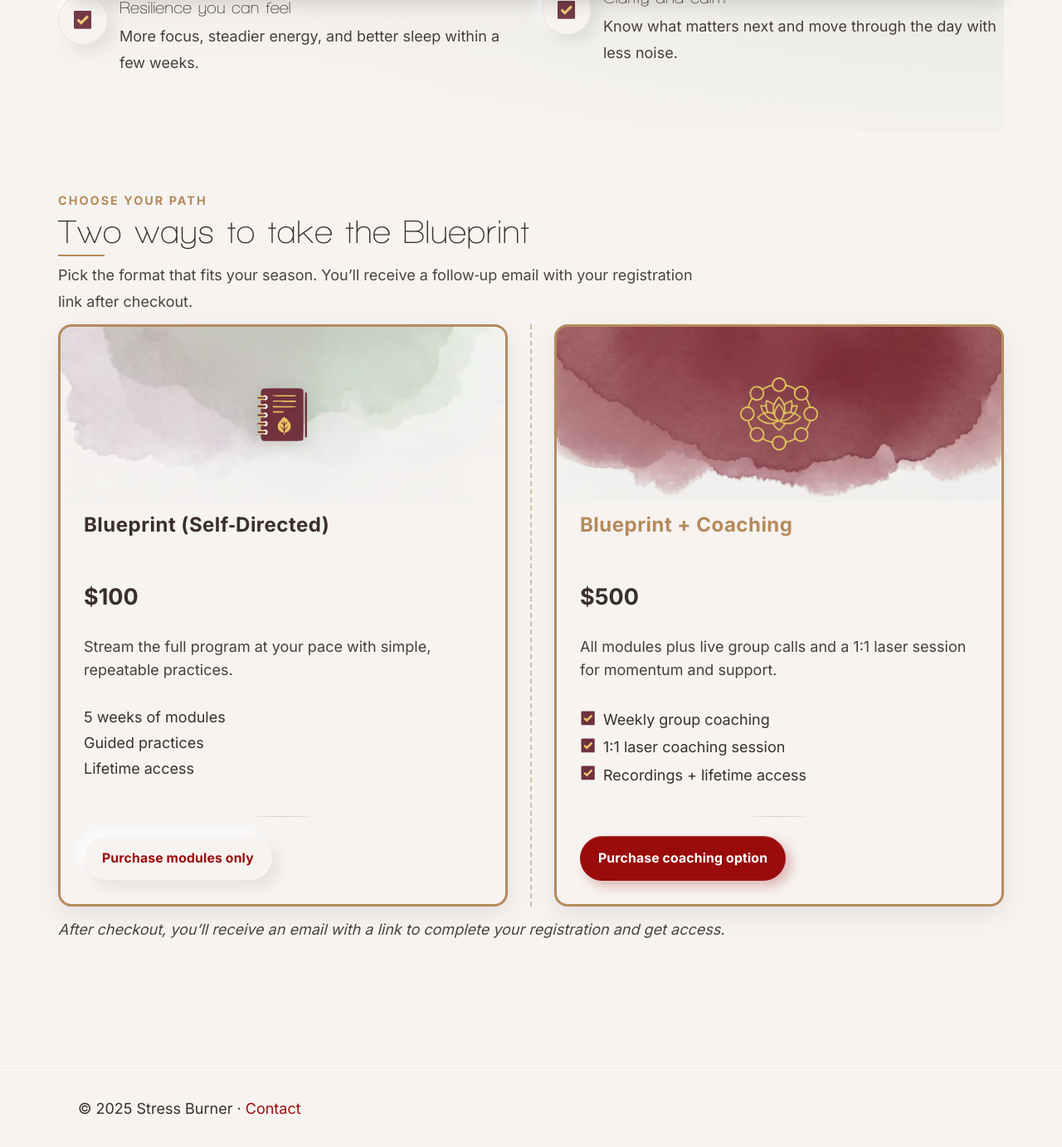
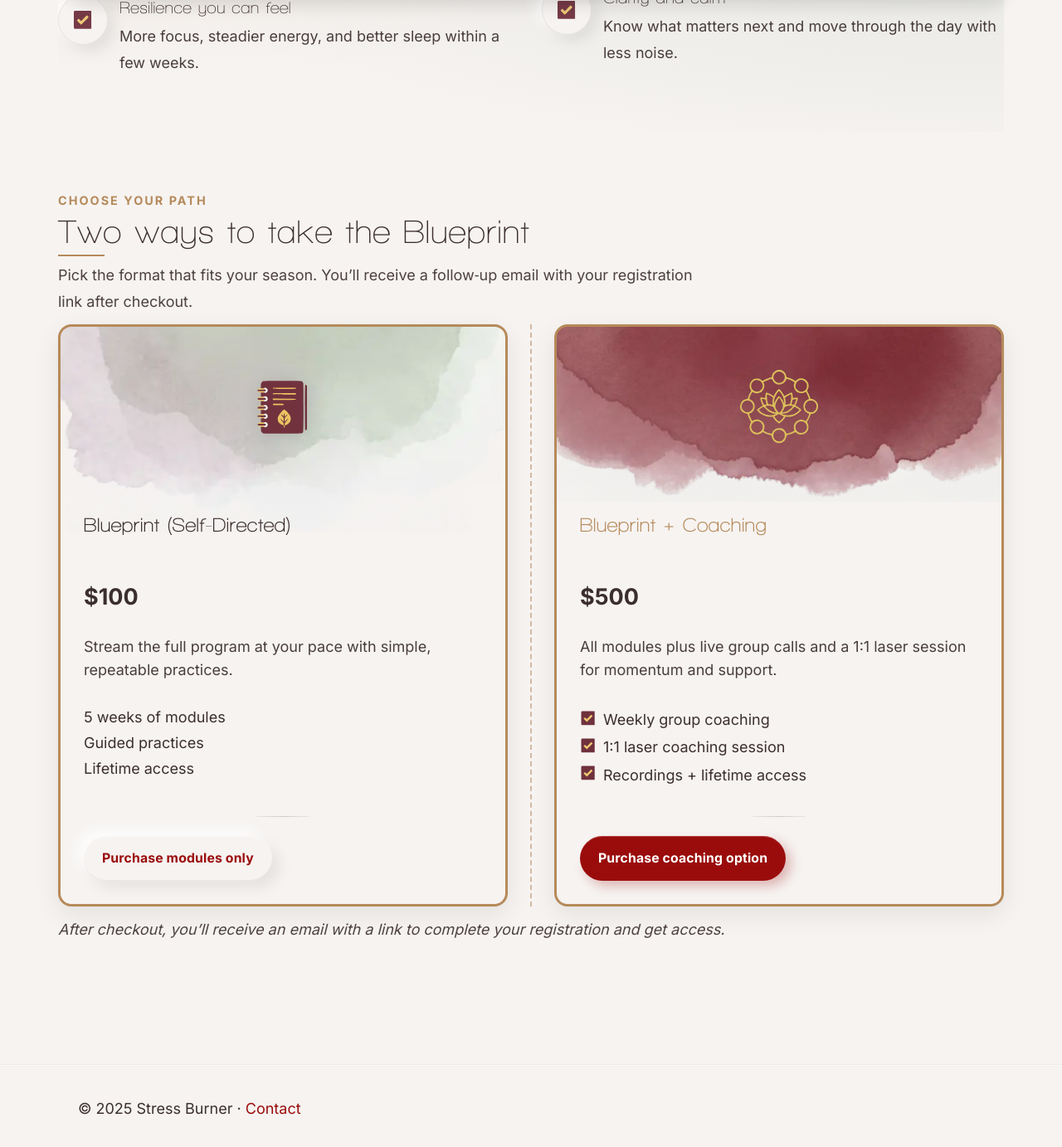
Before and after one commit to chriswakeley/test-blog, a Jekyll site: the page built from course.md, in a window 1280 px wide and 1400 px high, scrolled down 2318 px. Shown: the top 1383 px of the window at 83% size. Built offline with Jekyll 4.4.1, drawn with Linux system fonts in a browser that asks for light colours.

Commit message:
Refactor price card styles for improved text alignment and background positioning

```diff
--- a/assets/css/main.css
+++ b/assets/css/main.css
@@ -326,24 +326,24 @@
 .options-compare::before{content:"";position:absolute;top:0;bottom:0;left:50%;transform:translateX(-50%);border-left:2px dashed var(--sb-gold);opacity:.55;pointer-events:none}
 .overline-label{letter-spacing:.06em;text-transform:uppercase;color:var(--sb-gold);font-weight:700;font-size:.78rem;margin:0 0 10px 4px}
 .price-card{background:var(--sb-warm);border:3px solid var(--sb-gold);border-radius:16px;box-shadow:0 10px 30px rgba(0,0,0,.08);padding:0;display:flex;flex-direction:column;gap:12px;overflow:hidden;--pc-pad:28px;padding-bottom:var(--pc-pad)}
-.price-card .card-title{font-size:24px;line-height:1.2;margin:.2rem 0 .2rem;color:var(--sb-ink);font-weight:700;font-family:Inter,system-ui,-apple-system,Segoe UI,Roboto,Ubuntu,"Helvetica Neue",Arial,sans-serif}
+.price-card .card-title{font-size:24px;line-height:1.2;margin:.2rem 0 .2rem;color:var(--sb-ink);font-weight:700;font-family:"Walkway", Inter, system-ui, -apple-system, Segoe UI, Roboto, Ubuntu, "Helvetica Neue", Arial, sans-serif}
 .price-card .card-price{font-weight:800;font-size:1.5rem;margin:.2rem 0 .4rem}
 .price-card .card-blurb{opacity:.92;margin:.1rem 0 .6rem}
 .price-card .cta-row{justify-content:flex-start;margin-top:auto}
 /* Left card hero reserved area for emblem */
 .card-hero{position:relative;border-radius:0;overflow:hidden;min-height:210px;background:none}
-.card-hero .hero-emblem{position:absolute;left:50%;top:50%;transform:translate(-50%, -50%);width:72px;height:auto;filter:drop-shadow(0 2px 10px rgba(0,0,0,.12))}
+.card-hero .hero-emblem{position:absolute;left:50%;top:46%;transform:translate(-50%, -50%);width:72px;height:auto;filter:drop-shadow(0 2px 10px rgba(0,0,0,.12))}
 /* Right card reserved area for coaching icon */
 .media-band{position:relative;border-radius:0;overflow:hidden;min-height:210px;background:none}
 /* Full-bleed media: images extend to the inner edge of the card border without covering it */
 .price-card .card-media{display:block;width:calc(100% + (2 * var(--pc-pad)));max-width:none;height:auto;margin-left:calc(-1 * var(--pc-pad));margin-right:calc(-1 * var(--pc-pad))}
-.media-band .media-center{position:absolute;left:50%;top:50%;transform:translate(-50%,-50%);width:96px;height:auto;filter:drop-shadow(0 2px 10px rgba(0,0,0,.12))}
+.media-band .media-center{position:absolute;left:50%;top:46%;transform:translate(-50%,-50%);width:96px;height:auto;filter:drop-shadow(0 2px 10px rgba(0,0,0,.12))}
 /* Card-specific watercolor backgrounds applied to the entire card */
 .price-card.modules{
   background-image:url('../images/greenwatercolorbanner.webp');
   background-repeat:no-repeat;
   background-size:100% auto; /* same width as card, height auto */
-  background-position:center -200%; /* move background up 200% */
+  background-position:center -180%; /* move background up 180% */
   background-origin:border-box;
 }
 .price-card.coaching{
```
